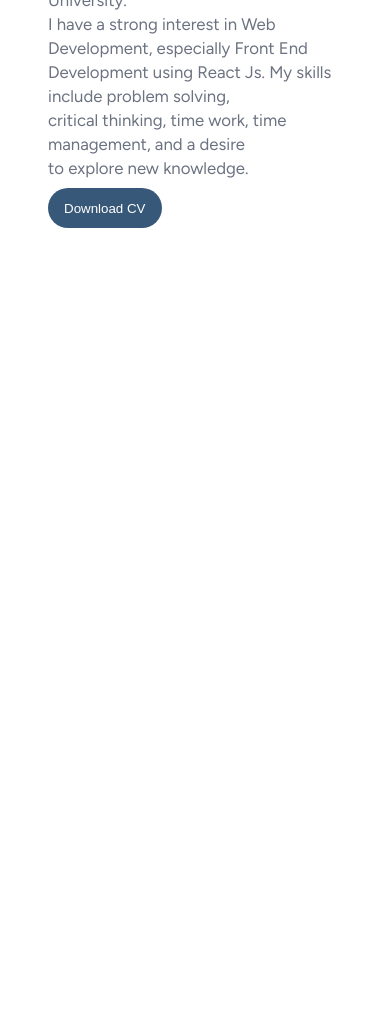
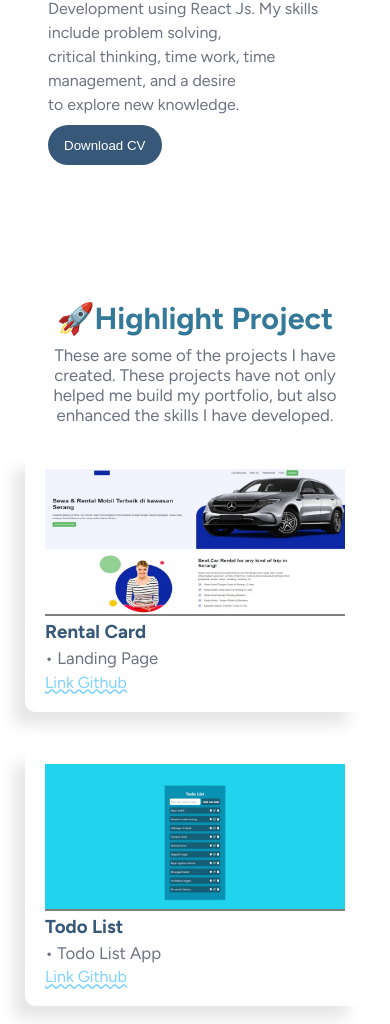
Before and after one commit to Azzaxy1/Belajar-Dasar-Pemrograman-Web, a plain HTML site: page submission-portfolio/index.html in a window 390 px wide. Shown: the part 640-1664 px from the top of the page. Before the commit the page ends 940 px from the top, so only its background shows below. Drawn offline with Linux system fonts and the light colour scheme.

Commit message:
feat : add Project Section

```diff
--- a/submission-portfolio/assets/css/style.css
+++ b/submission-portfolio/assets/css/style.css
@@ -11,17 +11,21 @@
   --primary: #375878;
   --secondary: #7dd3fc;
   --txt-color: #6b7280;
-  --font-size: 1.05rem;
+  --font-desktop: 1.05rem;
+  --font-mobile: 1rem;
 }
 
 body {
   font-family: "Figtree", sans-serif;
+  height: 1000vh;
 }
 
+/* Navbar */
 .nav-container {
   width: 100%;
   padding-block: 1rem;
   margin-inline: auto;
+  background-color: white;
   box-shadow: -1px 6px 7px 1px rgba(102, 102, 101, 0.24);
 
   display: flex;
@@ -73,8 +77,8 @@ body {
 
 /* Hero Section */
 article#hero {
+  min-height: 100vh;
   margin: 3rem;
-  height: 100vh;
   display: flex;
   align-items: center;
   justify-content: center;
@@ -88,14 +92,14 @@ article#hero {
 
 .hero-description .hero-title {
   font-size: 3rem;
-  color: var(--primary);
+  color: #357998;
 }
 
 .hero-description p {
   color: var(--txt-color);
   font-weight: 400;
   margin-block: 0.5rem;
-  font-size: var(--font-size);
+  font-size: var(--font-desktop);
   line-height: 1.5rem;
 }
 
@@ -111,30 +115,105 @@ article#hero {
 }
 
 .hero-description button:hover {
-  border: 3px solid var();
+  border: 2px solid var(--primary);
   background-color: transparent;
 
   color: var(--primary);
 }
 
+/* Project section */
+article#project {
+  /* min-height: 100vh; */
+  margin: 0 3rem;
+  display: flex;
+  flex-direction: column;
+}
+
+article#project header {
+  text-align: center;
+  margin-inline: auto;
+  max-width: 30rem;
+}
+
+article#project header .project-title {
+  color: #357998;
+  font-size: 2.8rem;
+}
+
+article#project header p {
+  font-size: var(--font-desktop);
+  color: var(--txt-color);
+  margin-block: 0.5rem;
+}
+
+article#project .card-container {
+  display: flex;
+  justify-content: center;
+  flex-flow: row wrap;
+  margin-top: 1rem;
+  gap: 2rem;
+}
+
+article#project section.card-project {
+  box-shadow: -14px 16px 15px -3px rgba(0, 0, 0, 0.1);
+  padding: 20px;
+  border-radius: 10px;
+  transition: all 0.3s ease-in-out;
+}
+
+article#project section.card-project:hover {
+  transform: scale(1.1);
+}
+
+article#project section.card-project img {
+  border-bottom: 2px solid grey;
+}
+
+section.card-project .card-title {
+  color: var(--primary);
+}
+
+section.card-project .card-description {
+  font-size: var(--font-desktop);
+  font-weight: 400;
+  color: var(--txt-color);
+  padding: 0.3rem 0;
+}
+
+section.card-project .card-link {
+  color: var(--secondary);
+  text-decoration-line: underline;
+  text-decoration-style: wavy;
+}
+
+/* Medium devices (768px dan di bawahnya)  */
 @media screen and (max-width: 768px) {
   /* Navbar */
   header.nav-container {
     flex-direction: column;
   }
 
+  header.nav-container .logo a {
+    font-size: 1.8rem;
+  }
+
   header.nav-container .nav-list ul {
     flex-wrap: wrap;
     column-gap: 0.5rem;
   }
-
   /* Hero  */
   article#hero {
     flex-direction: column;
+    gap: 10px;
   }
 
   .hero-description .hero-title {
+    font-size: 2.1rem;
     text-align: center;
+  }
+
+  .hero-description p {
+    font-size: var(--font-mobile);
   }
 
   .hero-description button {
@@ -144,4 +223,17 @@ article#hero {
   .hero-image {
     order: -1;
   }
+
+  .hero-image img {
+    width: 20rem;
+  }
+
+  /* Project section */
+  article#project header .project-title {
+    font-size: 1.9rem;
+  }
+
+  article#project section.card-project img {
+    width: 300px;
+  }
 }
--- a/submission-portfolio/index.html
+++ b/submission-portfolio/index.html
@@ -25,10 +25,8 @@
     <nav class="nav-list">
       <ul>
         <li><a href="#hero">Home</a></li>
-        <li><a href="#">About</a></li>
-        <li><a href="#">Project</a></li>
-        <li><a href="#">Skils</a></li>
-        <li><a href="#">Experience</a></li>
+        <li><a href="#project">Project</a></li>
+        <li><a href="#skill">Skill</a></li>
       </ul>
     </nav>
   </header>
@@ -37,7 +35,7 @@
     <!-- Hero section -->
     <article id="hero">
       <div class="hero-description">
-        <h1 class="hero-title">Web Developer.</h1>
+        <h1 class="hero-title">👨‍💻Web Developer</h1>
         <p>I am a Bachelor of Informatics Engineering student at Banten Jaya University. <br>I have a strong interest in
           Web Development, especially Front End <br> Development using React Js. My skills include problem solving, <br>
           critical thinking, time work, time management, and a desire <br> to explore new knowledge.</p>
@@ -49,9 +47,48 @@
       </div>
     </article>
 
+    <!-- Project section -->
+    <article id="project">
+      <header>
+        <h1 class="project-title">🚀Highlight Project</h1>
+        <p>These are some of the projects I have created. These projects have not only helped me build my portfolio, but
+          also
+          enhanced the skills I have developed.</p>
+      </header>
+      <div class="card-container">
+        <section class="card-project">
+          <a href="https://rentalcar-azis.vercel.app/" target="_blank"><img src="assets/img/project1.jpeg"
+              alt="Project 1" width="500"></a>
+          <h3 class="card-title">Rental Card</h3>
+          <p class="card-description">• Landing Page </p>
+          <a href="https://github.com/Azzaxy1/RentalCar-Bootstrap" target="_blank" class="card-link">Link Github</a>
+        </section>
+        <section class="card-project">
+          <a href="https://todo-list-app-azis.vercel.app/" target="_blank"><img src="assets/img/project2.jpeg"
+              alt="Project 2" width="500"></a>
+          <h3 class="card-title">Todo List</h3>
+          <p class="card-description">• Todo List App </p>
+          <a href="https://github.com/Azzaxy1/TodoList-App-React" target="_blank" class="card-link">Link Github</a>
+        </section>
+        <section class="card-project">
+          <a href="https://project-6-team-6-redux.vercel.app/id" target="_blank">
+            <img src="assets/img/project3.png" alt="project 3" width="500"></a>
+          <h3 class="card-title">Movie List</h3>
+          <p class="card-description">• Movie Rating Film </p>
+          <a href="https://github.com/Azzaxy1/MovieList-React-Redux" target="_blank" class="card-link">Link Github</a>
+        </section>
+        <section class="card-project">
+          <a href="https://last-king-academy.vercel.app/" target="_blank">
+            <img src="assets/img/project4.png" alt="project 4" width="500"></a>
+          <h3 class="card-title">Last King Academy</h3>
+          <p class="card-description">• Web Course </p>
+          <a href="https://github.com/Azzaxy1/Last-King-Academy" target="_blank" class="card-link">Link Github</a>
+        </section>
+      </div>
+    </article>
 
-    <article id="about"></article>
-    <article id="skills"></article>
+    <!-- Skill Section -->
+    <article id="skill"></article>
   </main>
   <footer></footer>
 
```
Also changed, not shown: submission-portfolio/assets/img/project1.jpeg (added), submission-portfolio/assets/img/project2.jpeg (added), submission-portfolio/assets/img/project4.png (added), 1 other file.
